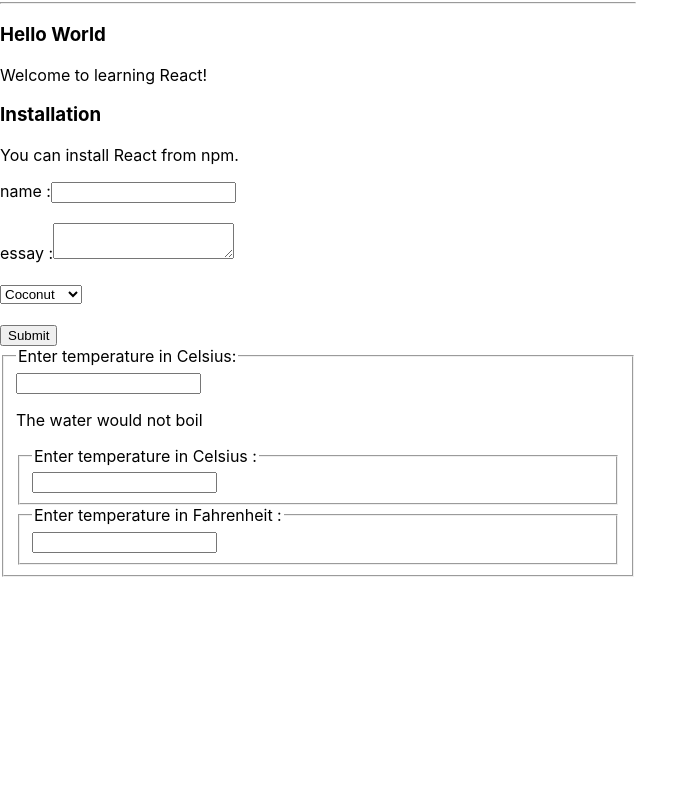
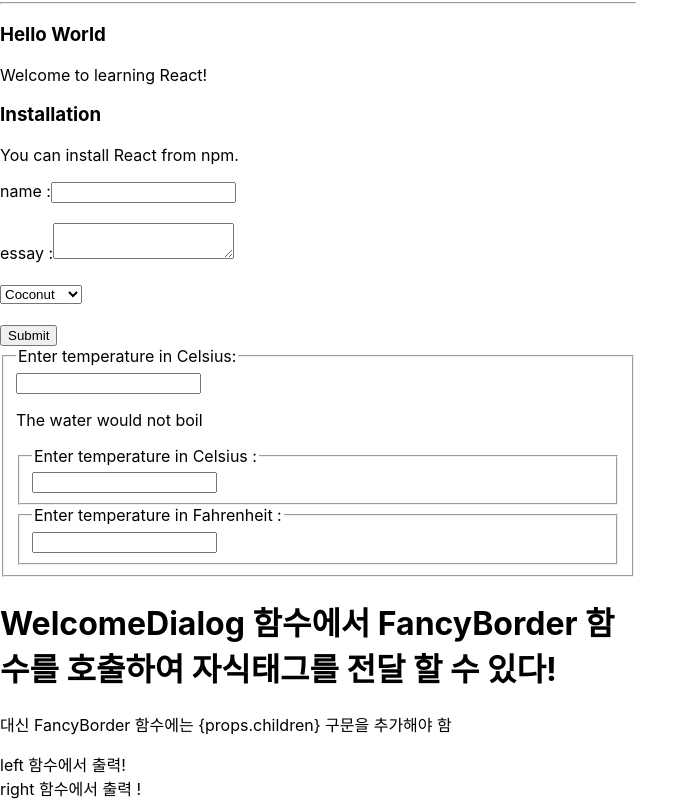
Before and after one commit to gitteration/reactStart, a React (Create React App) app: page / in a window 1280 px wide. Shown: the part 1651-2451 px from the top of the page, without its empty margins (0-699 px from the left). Before the commit the page ends 2228 px from the top, so only its background shows below. Built offline with nearby package versions, Linux system fonts and the light colour scheme.

Commit message:
chapter 11 start and end

```diff
--- a/src/App.1.js
+++ b/src/App.1.js
@@ -393,11 +393,60 @@ function App() {
 		}
 	}
 
+	/**
+	 * 10. State 끌어올리기 END
+	 */
 
+	/**
+	 * 11. 합성 vs 상속 START
+	 * - react는 상속 대신 합성을 사용하여 컴포넌트 간에 코드를 재사용 하는게 좋다고 한다.
+	 * - 그러니깐 상속 대신에 함수, 객체, 클래스 등으로 import 하여 사용하는게 React에서는 권장한다는 소리인 것 같다.
+	 */
+	function FancyBorder(props){
+		return (
+			<div className={'FancyBorder FancyBorder-' + props.color}>
+				<div>
+					{props.children}
+				</div>
+				<div>
+					{props.left}
+				</div>
+				<div>
+					{props.right}
+				</div>
+			</div>
+		)
+	}
+	function Left(){
+		return (
+			<div>
+				left 함수에서 출력!
+			</div>
+		)
+	}
+	function Right(){
+		return (
+			<div>
+				right 함수에서 출력 !
+			</div>
+		)
+	}
+	function WelcomeDialog(){
+		return (
+			<FancyBorder color="blue" left={<Left />} right={<Right />}>
+				<h1>
+					WelcomeDialog 함수에서 FancyBorder 함수를 호출하여  자식태그를 전달 할 수 있다!
+				</h1>
+				<p className="Dialog-message">
+					대신 FancyBorder 함수에는 {'{props.children}'} 구문을 추가해야 함
+				</p>
+			</FancyBorder>
+		)
+	}
 
 
 	/**
-	 * 10. State 끌어올리기 END
+	 * 11. 합성 vs 상속 END
 	 */
 
 	return (
@@ -415,6 +464,7 @@ function App() {
 			<Blog posts={posts}/>
 			<NameForm />
 			<Calculator />
+			<WelcomeDialog />
 		</div>
 	);
 }
```
